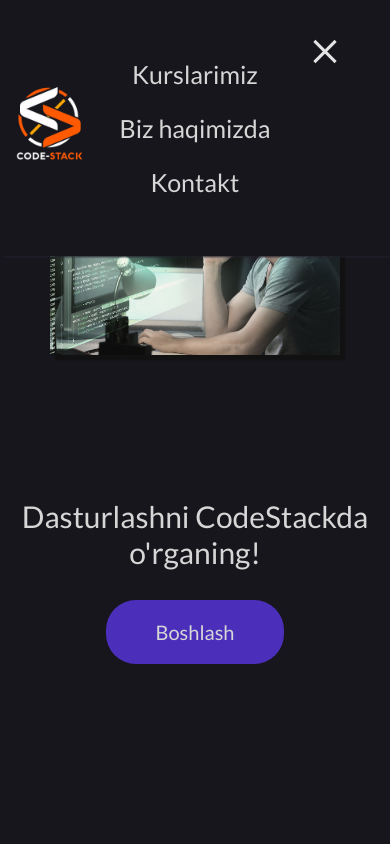
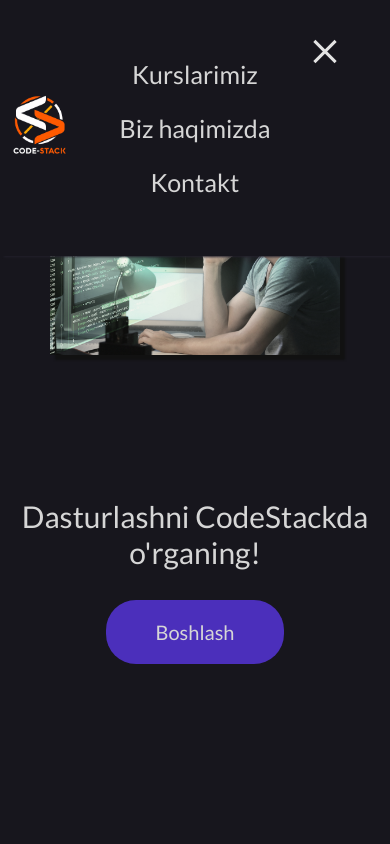
Before and after one commit to sanjarbek-ismatov/codestack, a plain HTML site: page index.html in a window 390 px wide. Both pictures are taken after a click on the element 325 px from the left and 50 px from the top of the page. Shown: the top 844 px of the page. Drawn offline with Linux system fonts and the light colour scheme.

Commit message:
Update style.css

```diff
--- a/css/style.css
+++ b/css/style.css
@@ -17,7 +17,7 @@
 }
 .logo-image {
   height: auto;
-  width: 100px;
+  width: 70px;
   cursor: pointer;
   z-index: 6;
 }
@@ -265,6 +265,7 @@
     padding-top: 10rem;
     position: absolute;
     left: 0;
+    width: 80px;
   }
 }
 @media only screen and (max-width: 800px) {
```
